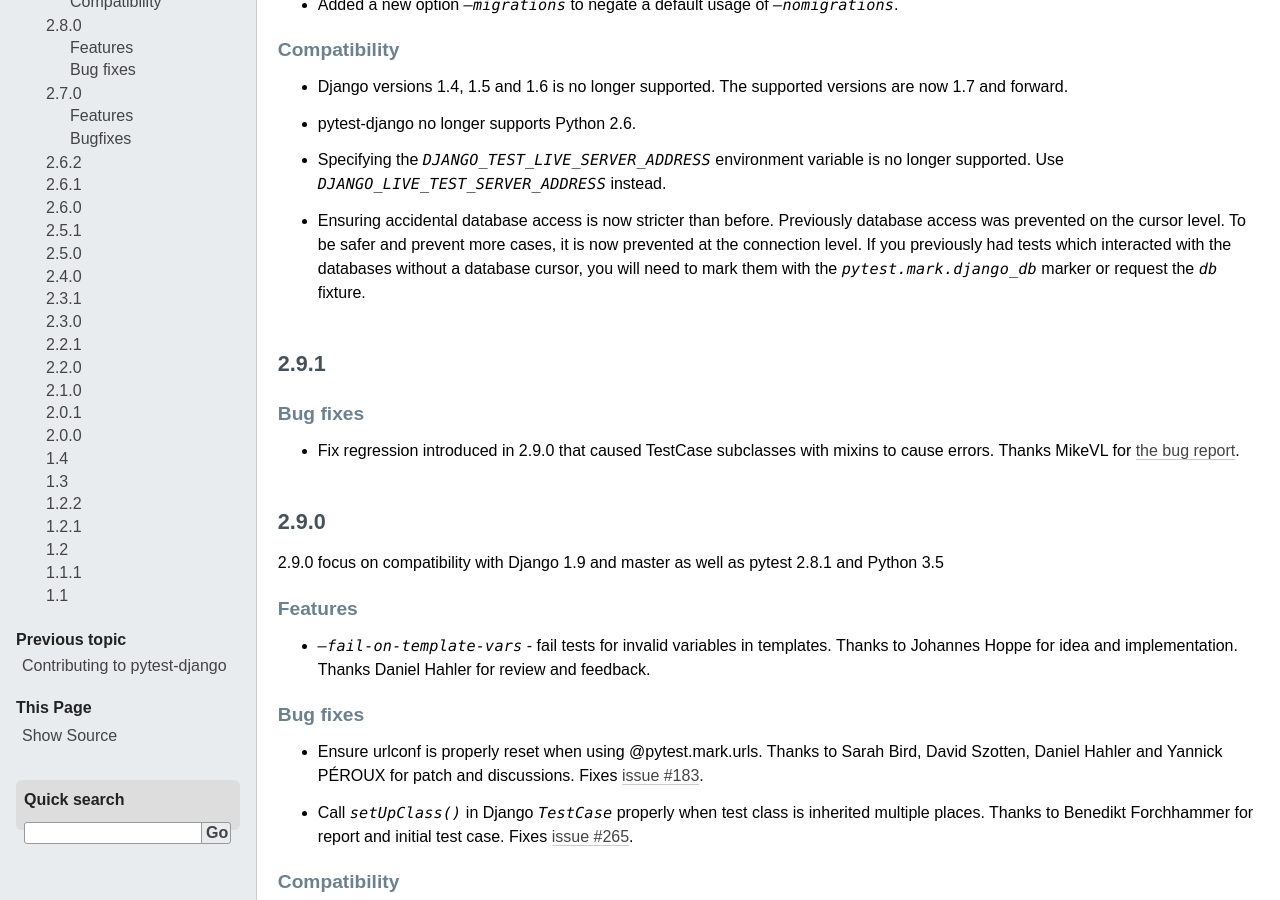
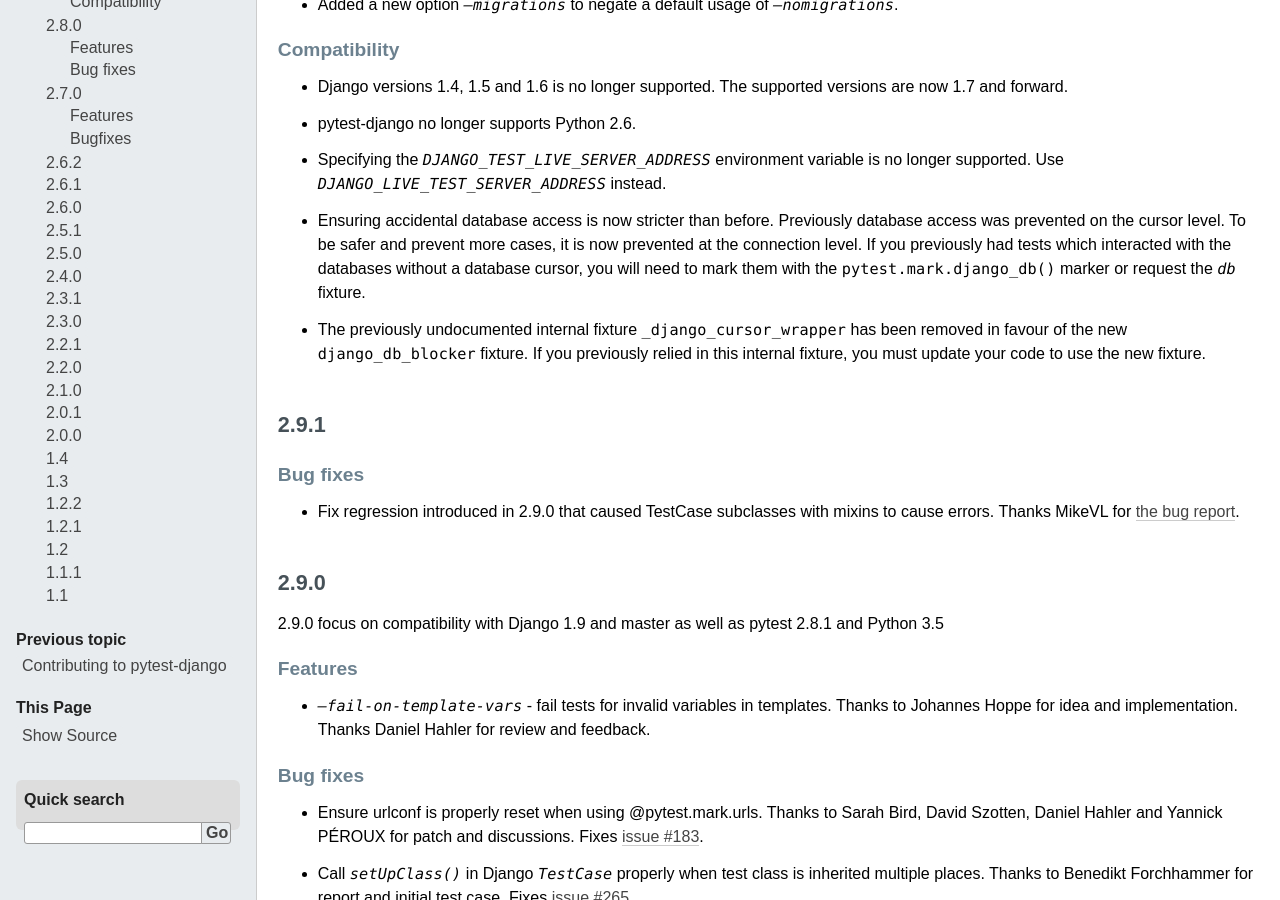
Before and after one commit to pytest-dev/pytest-django, a Sphinx documentation site: the page built from docs/changelog.rst, in a window 1280 px wide and 900 px high, scrolled down 323 px. Built offline with Sphinx 7.4.7, drawn with Linux system fonts in a browser that asks for light colours; cross-references to code outside the pages are shown as plain code.

Commit message:
Change _django_db_cursor to a public fixture with documented API under the new name `django_db_blocker`.

```diff
--- a/docs/changelog.rst
+++ b/docs/changelog.rst
@@ -29,8 +29,13 @@
   database access was prevented on the cursor level. To be safer and prevent
   more cases, it is now prevented at the connection level. If you previously
   had tests which interacted with the databases without a database cursor, you
-  will need to mark them with the `pytest.mark.django_db` marker or request the
+  will need to mark them with the :func:`pytest.mark.django_db` marker or request the
   `db` fixture.
+
+* The previously undocumented internal fixture ``_django_cursor_wrapper`` has
+  been removed in favour of the new :fixture:`django_db_blocker` fixture. If
+  you previously relied in this internal fixture, you must update your code to
+  use the new fixture.
 
 2.9.1
 -----
```
Also changed, not shown: docs/database.rst (+48 -0 lines), 2 other files.
